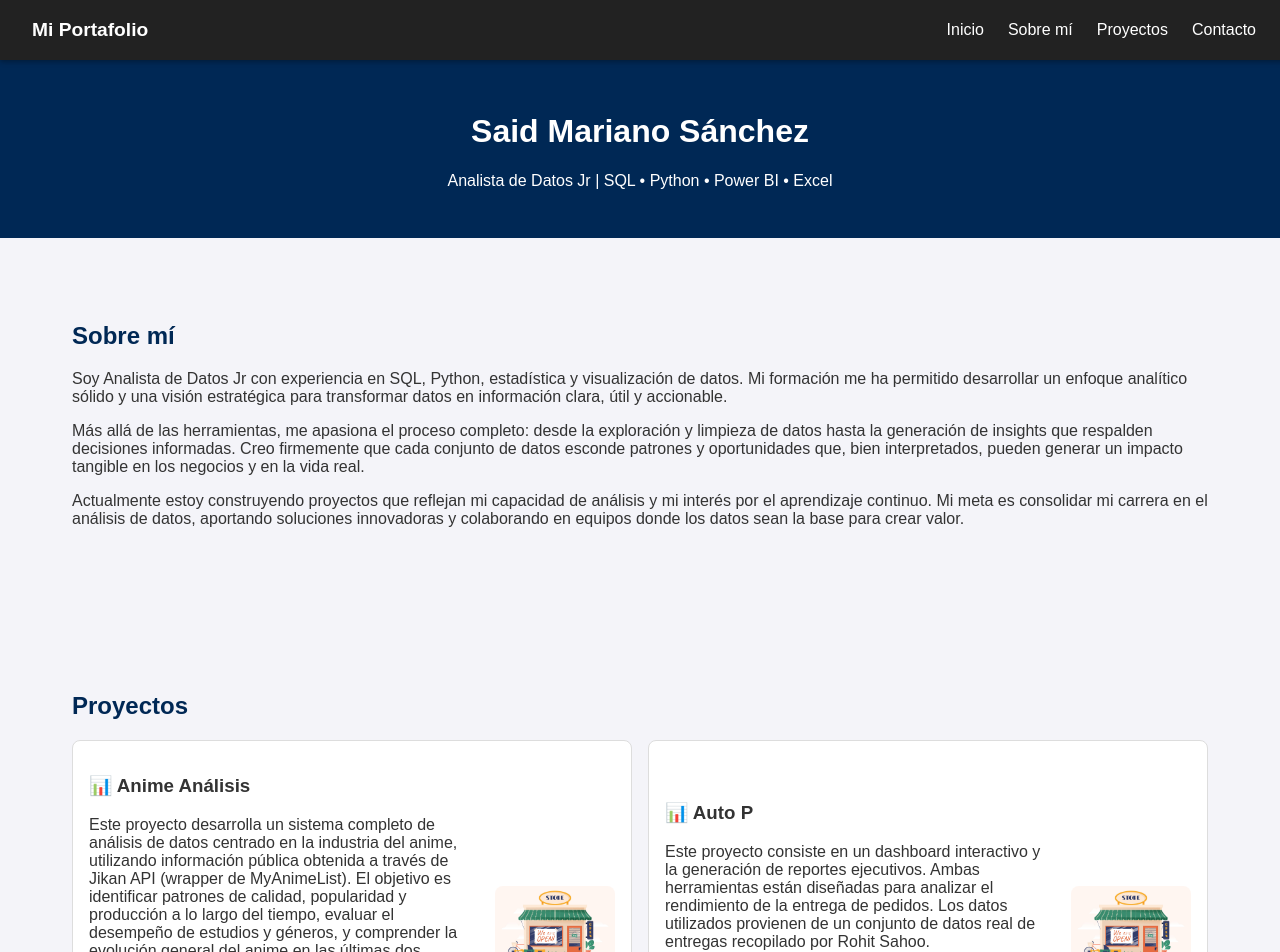
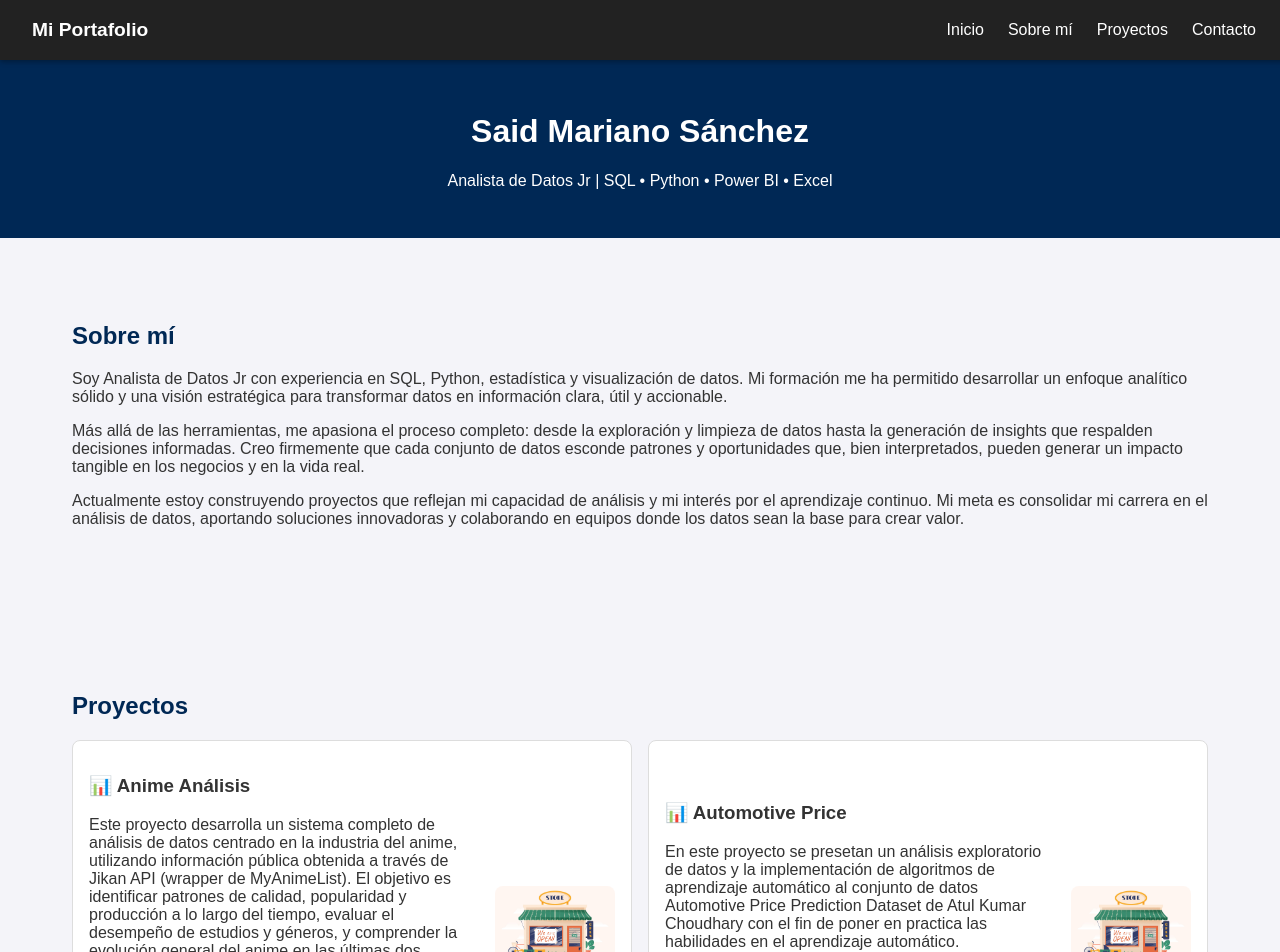
Before and after one commit to SaitoM17/mi-portafolio, a React (Create React App) app: page / in a window 1280 px wide. Shown: the top 952 px of the page. Built offline with nearby package versions, Linux system fonts and the light colour scheme.

Commit message:
feat: Se agregop carta de proyecto Automovil precio

```diff
--- a/src/components/Projects.js
+++ b/src/components/Projects.js
@@ -12,12 +12,12 @@ function Projects() {
       link: "https://github.com/SaitoM17/anime_analisis.git",
     },
     {
-      nombre: "📊 Auto P",
-      descripcion: "Este proyecto consiste en un dashboard interactivo y la generación de reportes ejecutivos. Ambas herramientas están diseñadas para analizar el rendimiento de la entrega de pedidos. Los datos utilizados provienen de un conjunto de datos real de entregas recopilado por Rohit Sahoo.",
+      nombre: "📊 Automotive Price",
+      descripcion: "En este proyecto se presetan un análisis exploratorio de datos y la implementación de algoritmos de aprendizaje automático al conjunto de datos Automotive Price Prediction Dataset de Atul Kumar Choudhary con el fin de poner en practica las habilidades en el aprendizaje automático.",
       imagen: "/img/SuperStore_Sales.jpg",
       tecnologias: "Python, Pandas, Numpy, Matplotlib, Seaborn, Jupyter Notebook, Power BI,Git & GitHub, etc..",
-      pagina: "/superstore-sales",
-      link: "https://github.com/SaitoM17/superstore_sales.git",
+      pagina: "/Automotive-price",
+      link: "https://github.com/SaitoM17/auto_price.git",
     },
     {
       nombre: "📊 SuperStore Sales",
```
